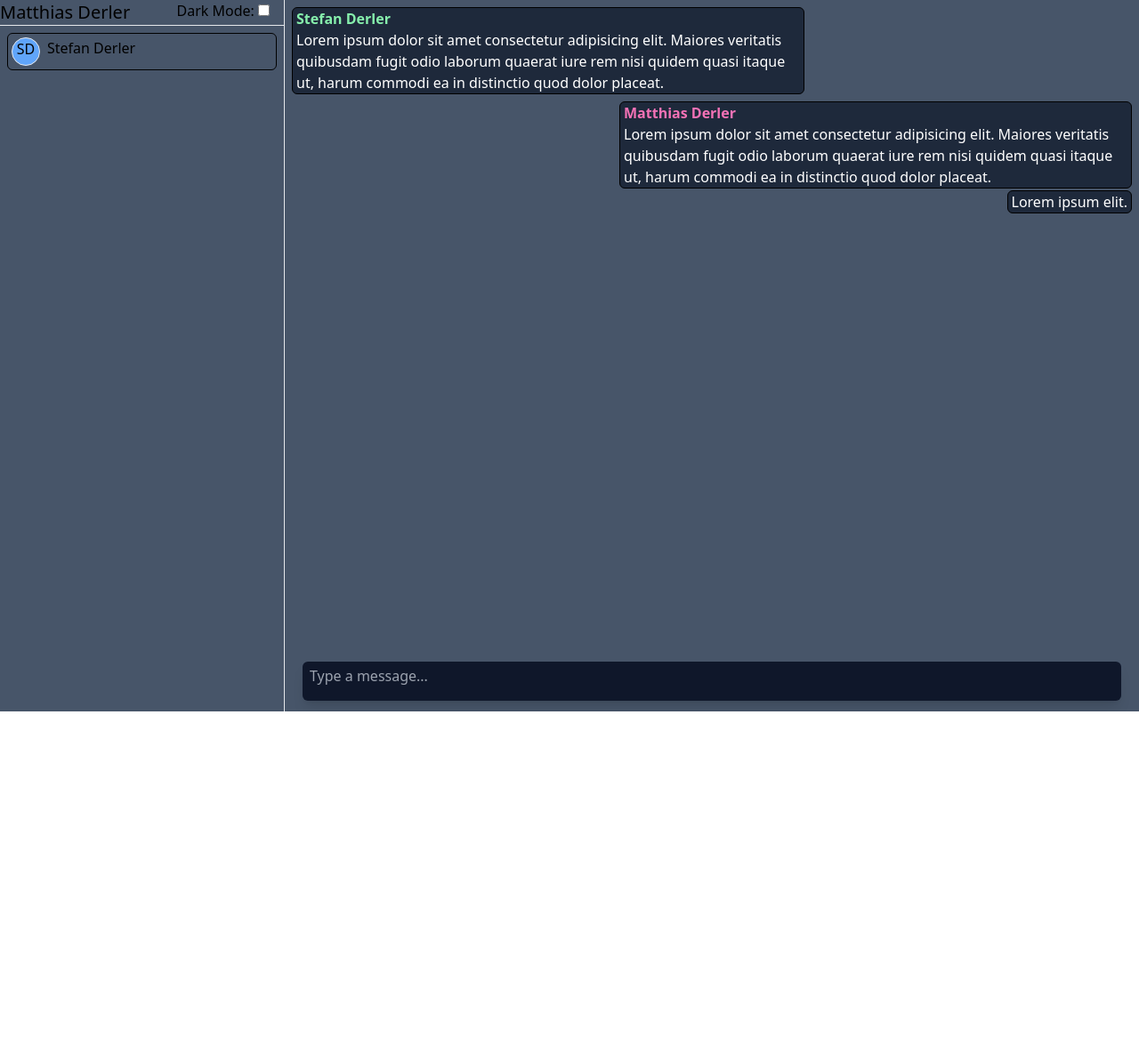
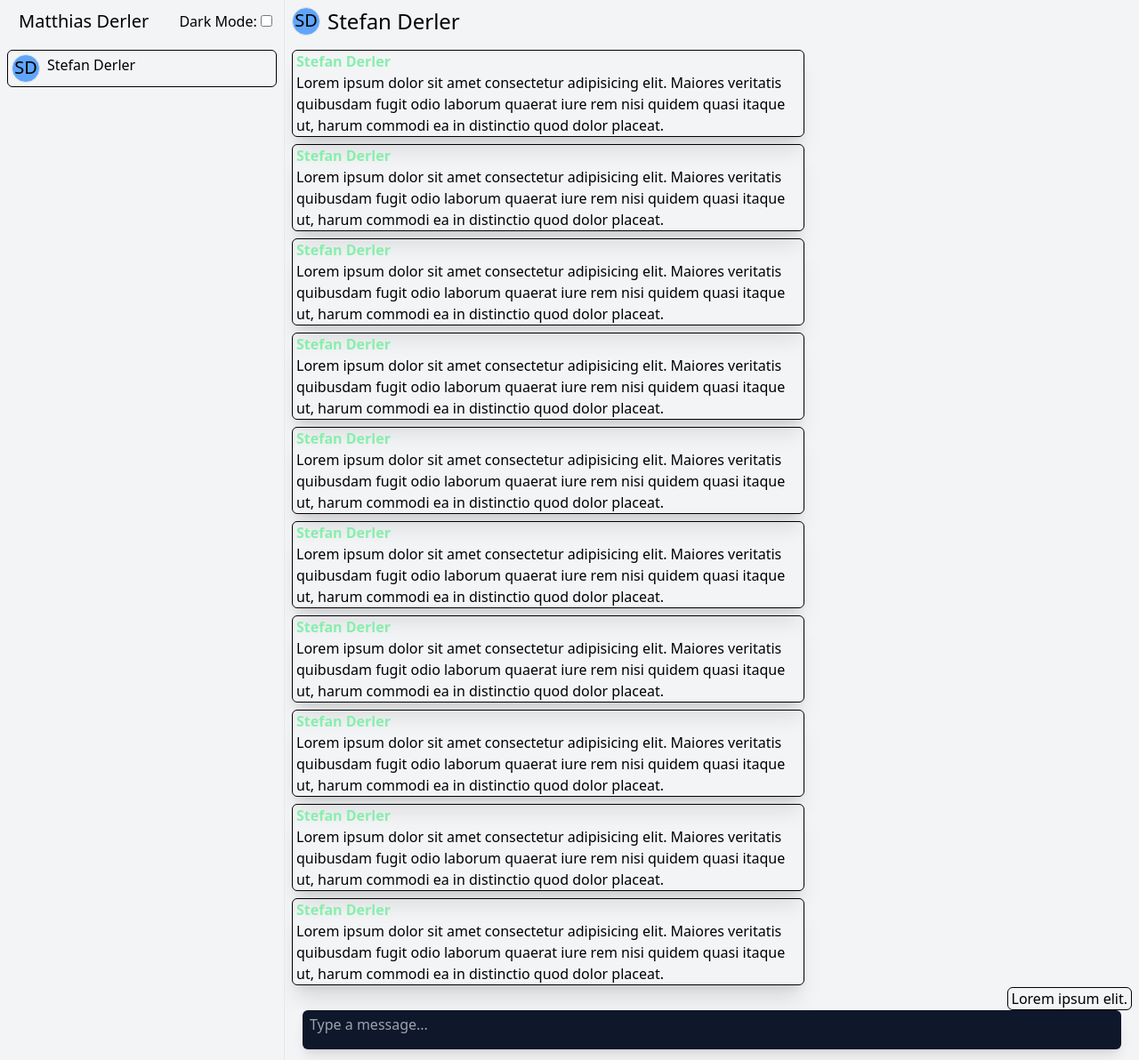
Before and after one commit to mderler/go_chat, a plain HTML site: page index.html in a window 1280 px wide. Shown: the whole page at 89% size. Before the commit the page ends 800 px from the top, so only its background shows below. Drawn offline with Linux system fonts and the light colour scheme.

Commit message:
Update mock

```diff
--- a/index.html
+++ b/index.html
@@ -6,22 +6,29 @@
     <link rel="stylesheet" href="public/style.css" />
     <title>Document</title>
   </head>
-
-  <body>
-    <div class="base-grid">
-      <section class="h-screen bg-slate-600 w-80 border-r">
-        <div class="text-center flex">
+  <body
+    class="base-grid bg-gray-100 dark:bg-slate-900 text-black dark:text-white"
+  >
+    <div class="border-r ml-2 flex items-center justify-around gap-2">
       <div class="text-xl">Matthias Derler</div>
-          <div class="ml-auto mr-4">
+      <div>
         <label for="darkMode">Dark Mode:</label>
         <input id="darkMode" type="checkbox" onchange="onDarkModeChange" />
       </div>
     </div>
-        <hr />
+    <div class="ml-2 text-2xl flex items-center">
+      <div
+        class="h-8 w-8 mr-2 border rounded-full bg-blue-400 text-xl text-center"
+      >
+        SD
+      </div>
+      <span>Stefan Derler</span>
+    </div>
+    <section class="dark:bg-slate-600 w-80 border-r">
       <ul class="flex flex-col gap-2 mx-2 mt-2">
         <div class="border border-black rounded-md flex px-1 py-1">
           <div
-              class="h-8 w-8 mr-2 border rounded-full bg-blue-400 text-center"
+            class="h-8 w-8 mr-2 border rounded-full bg-blue-400 text-xl text-center"
           >
             SD
           </div>
@@ -29,29 +36,90 @@
         </div>
       </ul>
     </section>
-      <section class="bg-slate-600">
-        <div class="chat-grid h-full border-inherit">
-          <div class="border-inherit flex flex-col">
+    <section class="dark:bg-slate-600 chat-grid h-full border-inherit">
+      <div class="border-inherit flex flex-col overflow-y-auto">
         <div class="left-chat">
           <div class="font-bold text-green-300">Stefan Derler</div>
-              <p class="text-white">
+          <p class="dark:text-white">
             Lorem ipsum dolor sit amet consectetur adipisicing elit. Maiores
-                veritatis quibusdam fugit odio laborum quaerat iure rem nisi
-                quidem quasi itaque ut, harum commodi ea in distinctio quod
-                dolor placeat.
+            veritatis quibusdam fugit odio laborum quaerat iure rem nisi quidem
+            quasi itaque ut, harum commodi ea in distinctio quod dolor placeat.
           </p>
         </div>
-            <div class="right-chat">
-              <div class="font-bold text-pink-400">Matthias Derler</div>
-              <p class="text-white">
+        <div class="left-chat">
+          <div class="font-bold text-green-300">Stefan Derler</div>
+          <p class="dark:text-white">
             Lorem ipsum dolor sit amet consectetur adipisicing elit. Maiores
-                veritatis quibusdam fugit odio laborum quaerat iure rem nisi
-                quidem quasi itaque ut, harum commodi ea in distinctio quod
-                dolor placeat.
+            veritatis quibusdam fugit odio laborum quaerat iure rem nisi quidem
+            quasi itaque ut, harum commodi ea in distinctio quod dolor placeat.
+          </p>
+        </div>
+        <div class="left-chat">
+          <div class="font-bold text-green-300">Stefan Derler</div>
+          <p class="dark:text-white">
+            Lorem ipsum dolor sit amet consectetur adipisicing elit. Maiores
+            veritatis quibusdam fugit odio laborum quaerat iure rem nisi quidem
+            quasi itaque ut, harum commodi ea in distinctio quod dolor placeat.
+          </p>
+        </div>
+        <div class="left-chat">
+          <div class="font-bold text-green-300">Stefan Derler</div>
+          <p class="dark:text-white">
+            Lorem ipsum dolor sit amet consectetur adipisicing elit. Maiores
+            veritatis quibusdam fugit odio laborum quaerat iure rem nisi quidem
+            quasi itaque ut, harum commodi ea in distinctio quod dolor placeat.
+          </p>
+        </div>
+        <div class="left-chat">
+          <div class="font-bold text-green-300">Stefan Derler</div>
+          <p class="dark:text-white">
+            Lorem ipsum dolor sit amet consectetur adipisicing elit. Maiores
+            veritatis quibusdam fugit odio laborum quaerat iure rem nisi quidem
+            quasi itaque ut, harum commodi ea in distinctio quod dolor placeat.
+          </p>
+        </div>
+        <div class="left-chat">
+          <div class="font-bold text-green-300">Stefan Derler</div>
+          <p class="dark:text-white">
+            Lorem ipsum dolor sit amet consectetur adipisicing elit. Maiores
+            veritatis quibusdam fugit odio laborum quaerat iure rem nisi quidem
+            quasi itaque ut, harum commodi ea in distinctio quod dolor placeat.
+          </p>
+        </div>
+        <div class="left-chat">
+          <div class="font-bold text-green-300">Stefan Derler</div>
+          <p class="dark:text-white">
+            Lorem ipsum dolor sit amet consectetur adipisicing elit. Maiores
+            veritatis quibusdam fugit odio laborum quaerat iure rem nisi quidem
+            quasi itaque ut, harum commodi ea in distinctio quod dolor placeat.
+          </p>
+        </div>
+        <div class="left-chat">
+          <div class="font-bold text-green-300">Stefan Derler</div>
+          <p class="dark:text-white">
+            Lorem ipsum dolor sit amet consectetur adipisicing elit. Maiores
+            veritatis quibusdam fugit odio laborum quaerat iure rem nisi quidem
+            quasi itaque ut, harum commodi ea in distinctio quod dolor placeat.
+          </p>
+        </div>
+        <div class="left-chat">
+          <div class="font-bold text-green-300">Stefan Derler</div>
+          <p class="dark:text-white">
+            Lorem ipsum dolor sit amet consectetur adipisicing elit. Maiores
+            veritatis quibusdam fugit odio laborum quaerat iure rem nisi quidem
+            quasi itaque ut, harum commodi ea in distinctio quod dolor placeat.
+          </p>
+        </div>
+        <div class="left-chat">
+          <div class="font-bold text-green-300">Stefan Derler</div>
+          <p class="dark:text-white">
+            Lorem ipsum dolor sit amet consectetur adipisicing elit. Maiores
+            veritatis quibusdam fugit odio laborum quaerat iure rem nisi quidem
+            quasi itaque ut, harum commodi ea in distinctio quod dolor placeat.
           </p>
         </div>
         <div class="right-chat mt-[0.1rem]">
-              <p class="text-white">Lorem ipsum elit.</p>
+          <p class="dark:text-white">Lorem ipsum elit.</p>
         </div>
       </div>
       <div
@@ -62,9 +130,7 @@
           placeholder="Type a message..."
         ></textarea>
       </div>
-        </div>
     </section>
-    </div>
     <script>
       function main() {
         const darkModeToggle = document.querySelector('#darkMode')
--- a/src/input.css
+++ b/src/input.css
@@ -3,9 +3,10 @@
 @tailwind utilities;
 
 .base-grid {
+    height: 100vh;
     display: grid;
+    grid-template-rows: 3rem 1fr;
     grid-template-columns: auto 1fr;
-
 }
 
 .chat-grid {
@@ -21,10 +22,12 @@
 
 @layer components {
     .left-chat {
-        @apply xl:max-w-xl md:max-w-md self-start ml-2 mt-2 px-1 border border-black rounded-md bg-slate-800;
+        @apply 2xl:max-w-2xl xl:max-w-xl md:max-w-md self-start ml-2 mt-2 px-1
+            border border-black rounded-md dark:bg-slate-800 shadow-xl;
     }
 
     .right-chat {
-        @apply xl:max-w-xl md:max-w-md self-end mr-2 mt-2 px-1 border border-black rounded-md bg-slate-800;
+        @apply 2xl:max-w-2xl xl:max-w-xl md:max-w-md self-end mr-2 mt-2 px-1
+            border border-black rounded-md dark:bg-slate-800 shadow-xl;
     }
 }
```
Also changed, not shown: public/style.css. Lines whose indentation alone changed are shown as unchanged.
